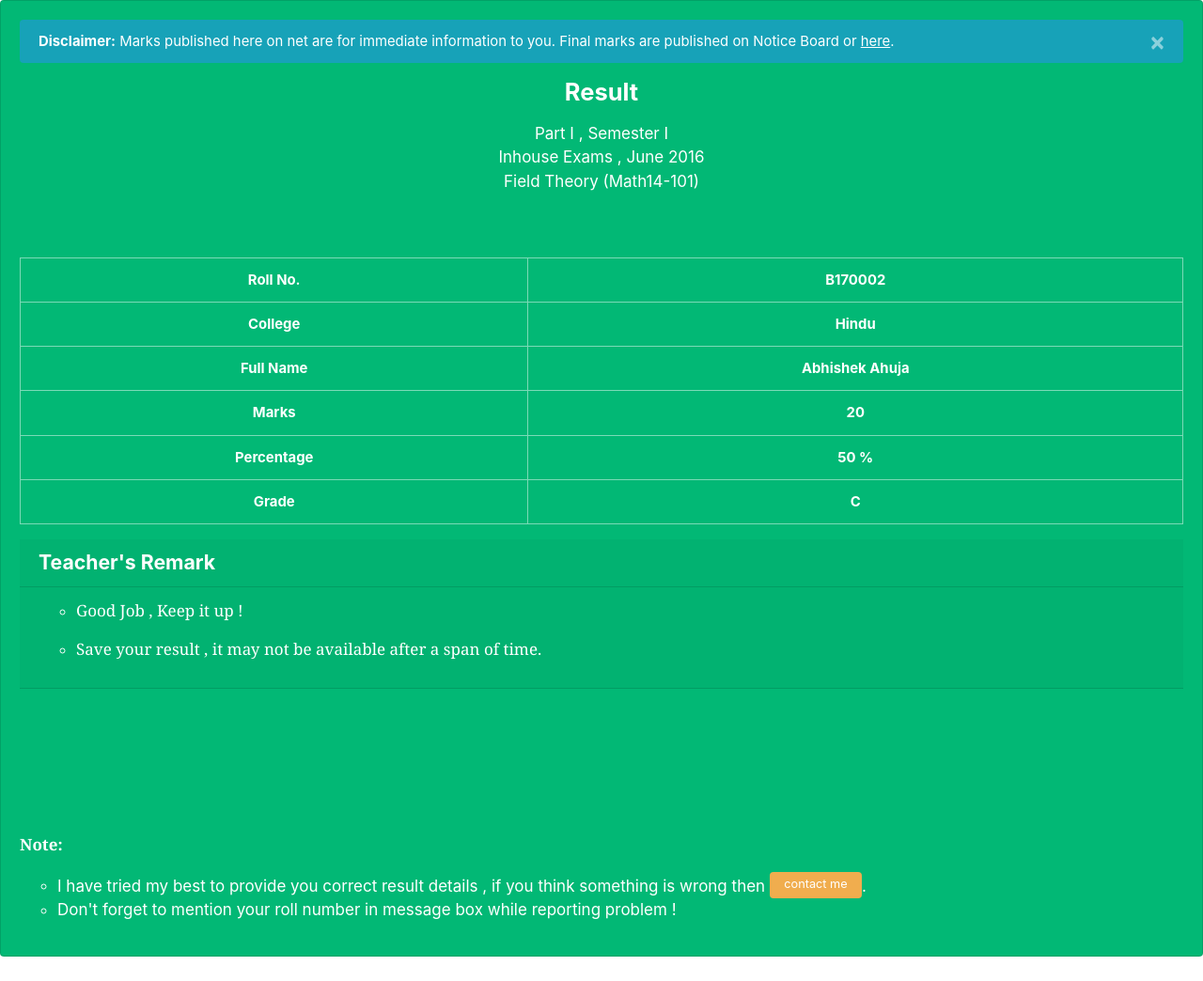
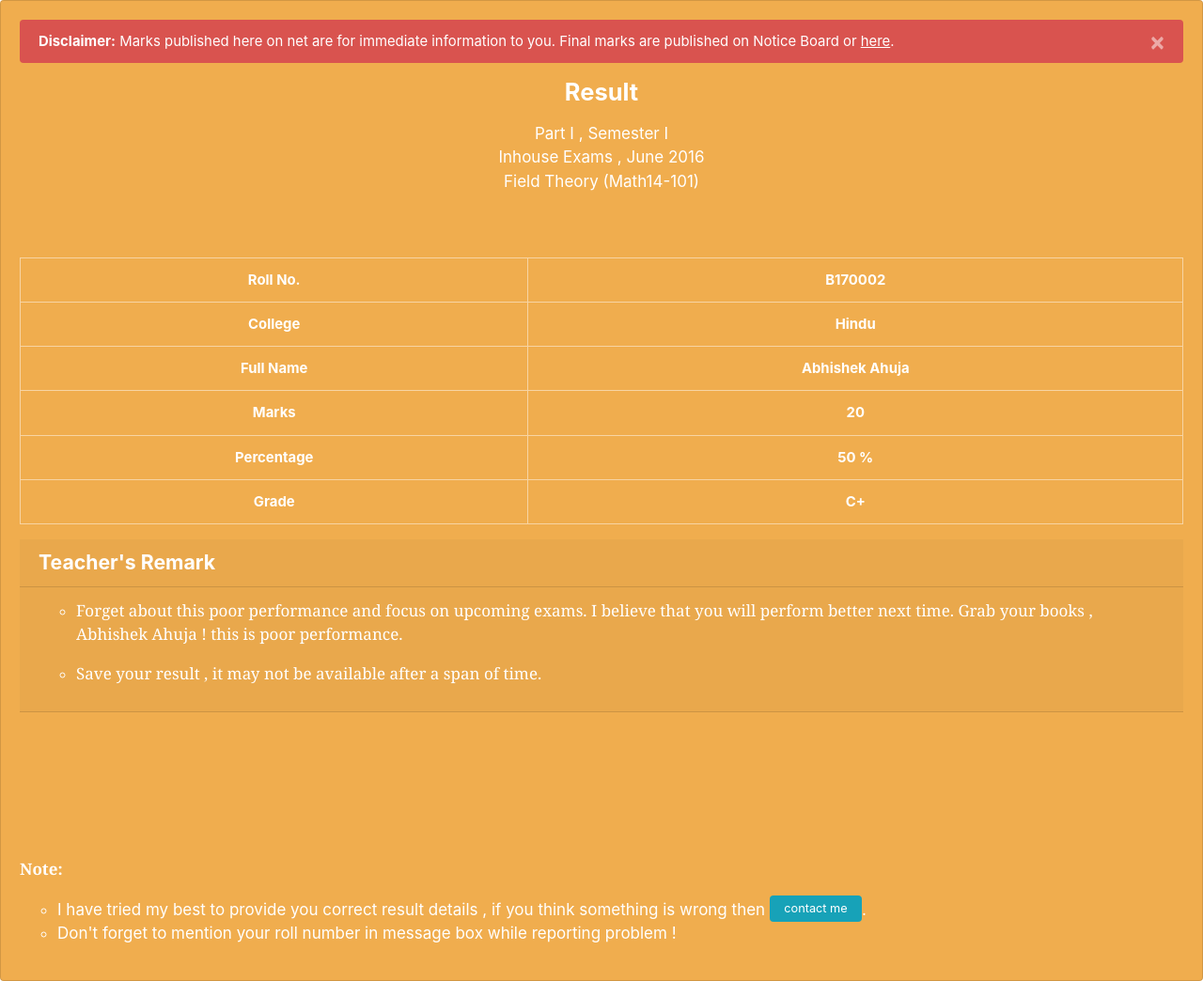
Before and after one commit to sirkapil/publish, a Jekyll site: the page built from inhouse/result/0002.html, in a window 1280 px wide. Shown: the whole page at 94% size. Built offline with Jekyll 4.4.1, drawn with Linux system fonts in a browser that asks for light colours; nearby versions of some CDN libraries; before the commit the page ends 1018 px from its top, so only the background shows below that.

Commit message:
Mr Hyde was here …

```diff
--- a/_config.yml
+++ b/_config.yml
@@ -6,6 +6,6 @@ semester: Part I  , Semester I
 class: M.Sc. Mathematics
 subject: Field Theory (Math14-101)
 include: [_redirects]
-tablecolor: success
-alertcolor: info
-buttoncolor: warning
+tablecolor: warning
+alertcolor: danger
+buttoncolor: info
--- a/_layouts/marksheet.html
+++ b/_layouts/marksheet.html
@@ -28,6 +28,99 @@ th {
 {{ page.roll }}
 {% endcapture %}
 {% assign percentage = marks | times: multiply | round %}
+{% capture remarks %}
+{% if percentage >= 95 %}
+Congrats , you scored more than 95% marks ! You are among top scorers of this {{ site.subject }} test. Keep it up !
+
+{% elsif percentage < 95 and page.marks >= 90 %}
+
+Congrats , you scored more than 90% marks ! You are among top scorers of this {{ site.subject }} test. Keep it up !
+
+{% elsif percentage < 90 and percentage >= 80 %}
+
+I know you have potential to perform better than this.
+
+{% elsif percentage < 80 and percentage >= 75 %}
+
+you missed grade A by just few marks , hopefully you will grab better grades next time !
+
+{% elsif percentage < 75 and percentage >= 70 %}
+
+Grade B+ ain't enough ! start studying , you can perform better than this.
+
+{% elsif percentage < 70 and percentage >= 60 %}
+Are you happy with grade B ? if answer is NO then start studying regularly for upcoming exams.
+
+{% elsif percentage < 60 and percentage >= 55 %}
+
+Forget about this poor performance and focus on upcoming exams. I believe that you will perform better next time. Grab your books , {{ page.fullname }} ! this is poor performance.
+
+{% elsif percentage < 55 and percentage >= 50 %}
+
+Forget about this poor performance and focus on upcoming exams. I believe that you will perform better next time. Grab your books , {{ page.fullname }} ! this  is poor performance.
+
+{% elsif percentage < 50 and percentage >= 40 %}
+
+I want you to be present in my office room after lecture time or 2 PM.
+
+{% elsif percentage < 40 and percentage >= 30 %}
+
+I want you to be present in my office room after lecture time or 2 PM.
+
+{% elsif percentage < 30 %}
+
+I want you to be present in my office room after lecture time or 2 PM.
+
+
+{% endif %}
+{% endcapture %}
+{% capture grade %}
+{% if percentage >= 95 %}
+A++
+
+{% elsif percentage < 95 and page.marks >= 90 %}
+
+A+
+
+{% elsif percentage < 90 and percentage >= 80 %}
+
+A
+
+{% elsif percentage < 80 and percentage >= 75 %}
+
+B++
+
+{% elsif percentage < 75 and percentage >= 70 %}
+
+B+
+
+{% elsif percentage < 70 and percentage >= 60 %}
+B
+
+{% elsif percentage < 60 and percentage >= 55 %}
+
+C++
+
+{% elsif percentage < 55 and percentage >= 50 %}
+
+C+
+
+{% elsif percentage < 50 and percentage >= 40 %}
+
+C
+
+{% elsif percentage < 40 and percentage >= 30 %}
+
+D
+
+{% elsif percentage < 30 %}
+
+E
+
+
+{% endif %}
+{% endcapture %}
+
 <div class="card text-white bg-{{ site.tablecolor }}">
 <div class="card-body">
 <div class="alert alert-dismissible alert-{{ site.alertcolor }}"> <button type="button" class="close" data-dismiss="alert">&times;</button> <strong>Disclaimer:</strong> Marks published here on net are for immediate information to you. Final marks are published on Notice Board or <a href="/notice">here</a>.</div>
@@ -59,24 +152,18 @@ th {
 <tr class="table-{{ site.tablecolor }}">
 <th>Grade</th>
 <th>
-{% if percentage >= 80 %}
-A
-
-{% elsif percentage < 80 and page.marks >= 60 %}
-
-B
-
-{% elsif percentage < 60 and percentage >= 40 %}
-
-C
-{% endif %}
+{{ grade }}
 </th>
 </tr>
 </tbody>
 </table>
 <h5 class="card-header">Teacher's Remark</h5>
 <div class="card-header"><ul type="circle">
+{% if page.remark == true %}
 <li><p>{{ page.remark }}</p></li>
+{% else %}
+<li><p>{{ remarks }}</p></li>
+{% endif %}
 <li><p>Save your result , it may not be available after a span of time.</p></li>
 </ul></div>
 
@@ -90,5 +177,5 @@ C
 <li>Don't forget to mention your roll number in message box while reporting problem !</li></ul></p>
 </div>
 </div>
-  </body>
+</body>
 </html>
```
